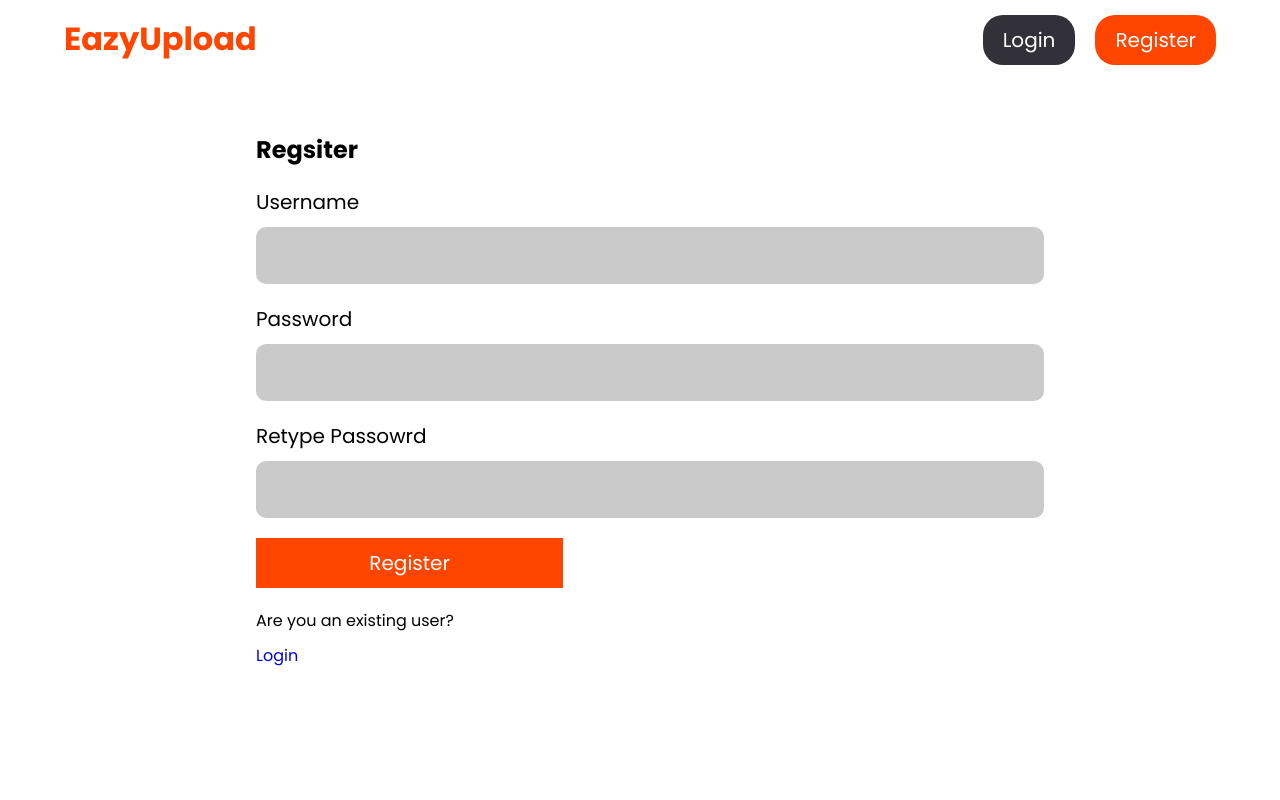
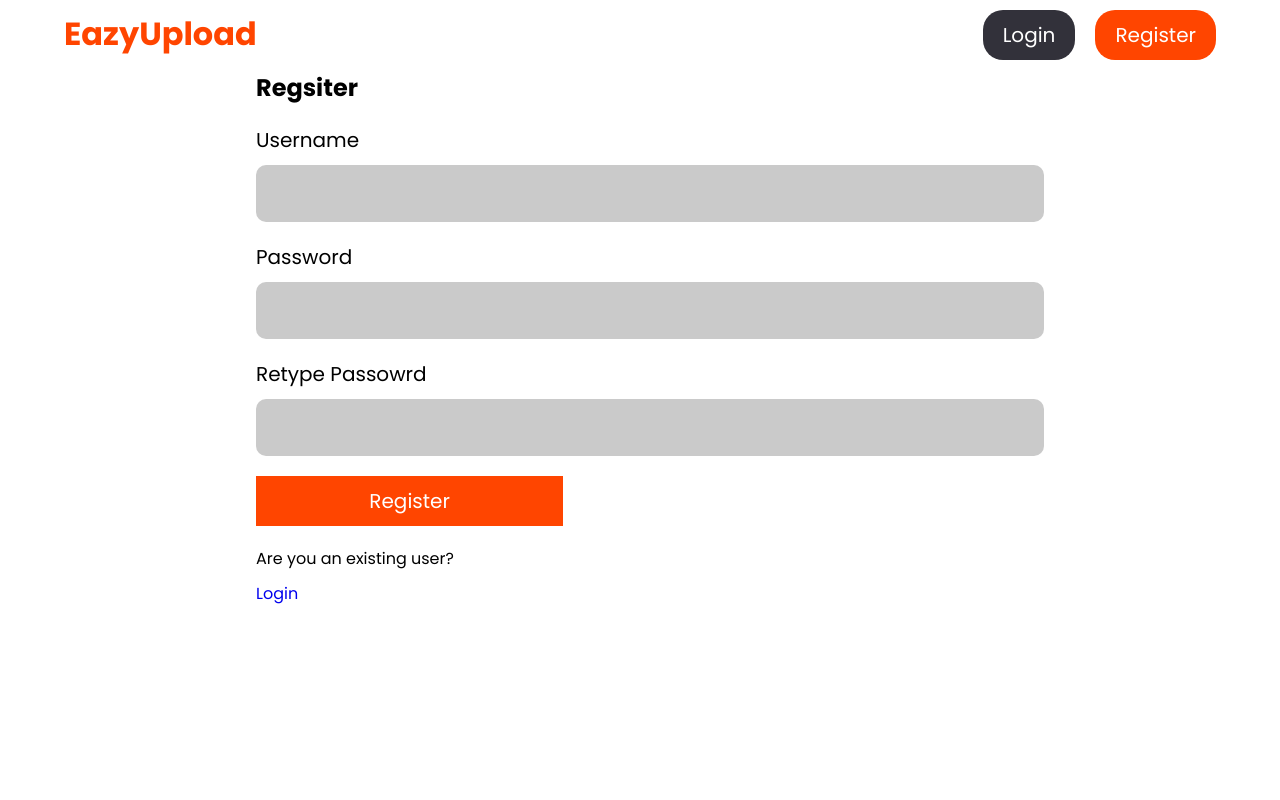
Before and after one commit to Abmichael01/gallery, a Django app: page /account/register/ in a window 1280 px wide. Run offline with Django 4.2, Linux system fonts and the light colour scheme; some web fonts are replaced.

Commit message:
new commit

```diff
--- a/static/css/loginRegister.css
+++ b/static/css/loginRegister.css
@@ -1,7 +1,6 @@
 .container{
     display: flex;
     justify-content: center;
-    align-items: center;
     height: 100vh;
 }
 
@@ -10,6 +9,7 @@
     flex-direction: column;
     gap: 20px;
     width: 60%;
+    margin-top: 70px;
 }
 
 .message{
--- a/static/css/nav.css
+++ b/static/css/nav.css
@@ -5,7 +5,7 @@ header{
     top: 0;
     right: 0;
     left: 0;
-    padding: 15px 5%;
+    padding: 10px 5%;
     color: orangered;
     backdrop-filter: blur(20px);
     z-index: 10000;
```
